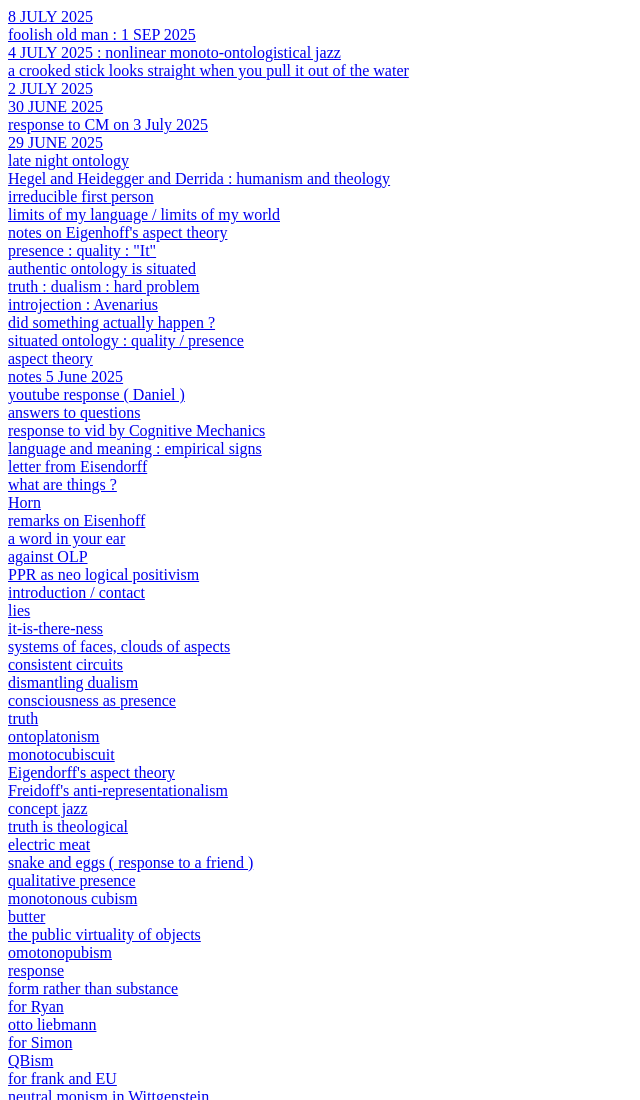
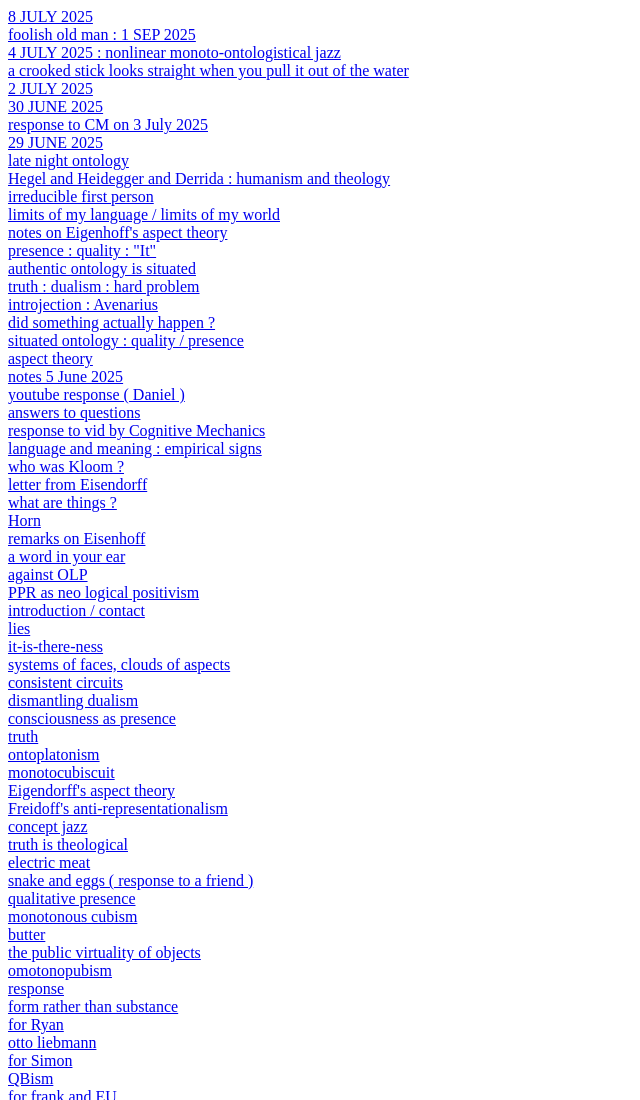
Before and after one commit to ontocubism/text, a plain HTML site: page index.html in a window 1280 px wide. Shown: the top 1100 px of the page, without its empty margins (0-640 px from the left). Drawn offline with Linux system fonts and the light colour scheme.

Commit message:
Update index.html

```diff
--- a/index.html
+++ b/index.html
@@ -25,6 +25,7 @@
     <a href="quest.pdf"> answers to questions </a><br>
     <a href="video_response.pdf"> response to vid by Cognitive Mechanics </a><br>
     <a href="signs.pdf"> language and meaning : empirical signs  </a><br>
+    <a href="2_sep_2025.pdf"> who was Kloom ?  </a><br>
     <a href="eisendorff.pdf"> letter from Eisendorff  </a><br>
     <a href="things.pdf"> what are things ? </a><br>
     <a href="horn_2.pdf"> Horn </a><br>
```
